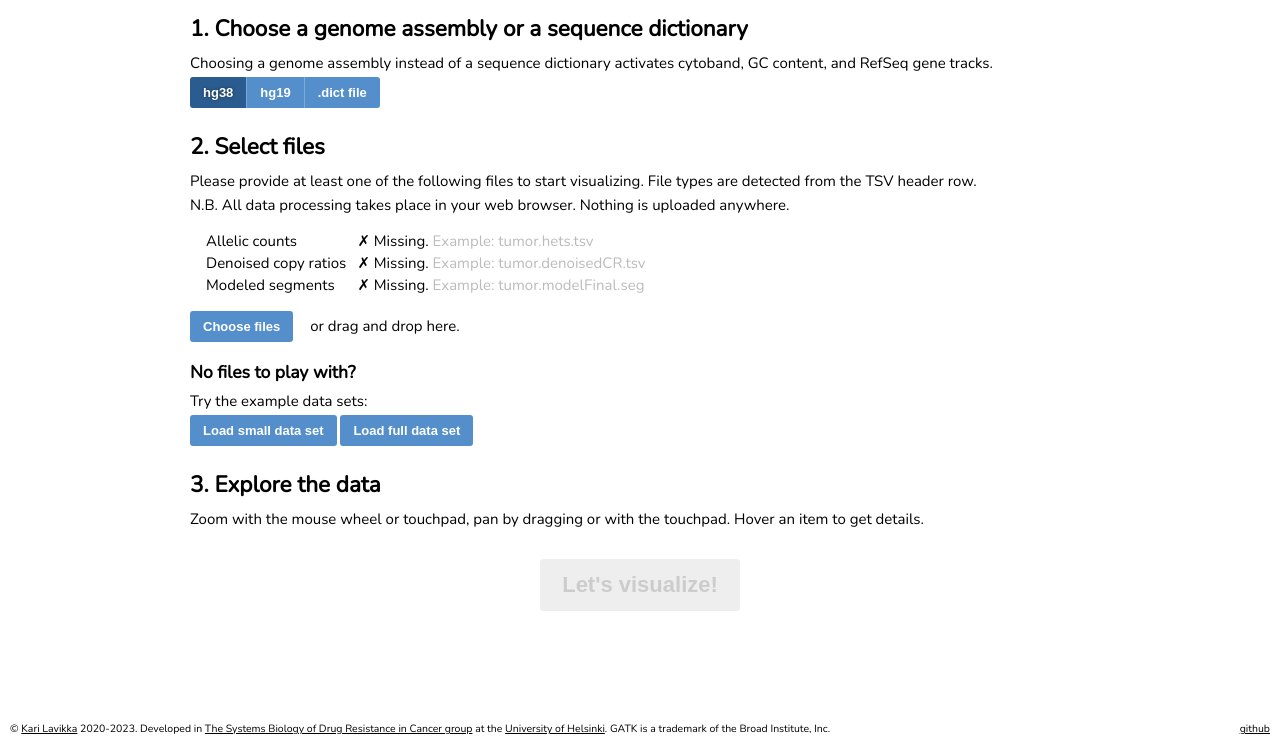
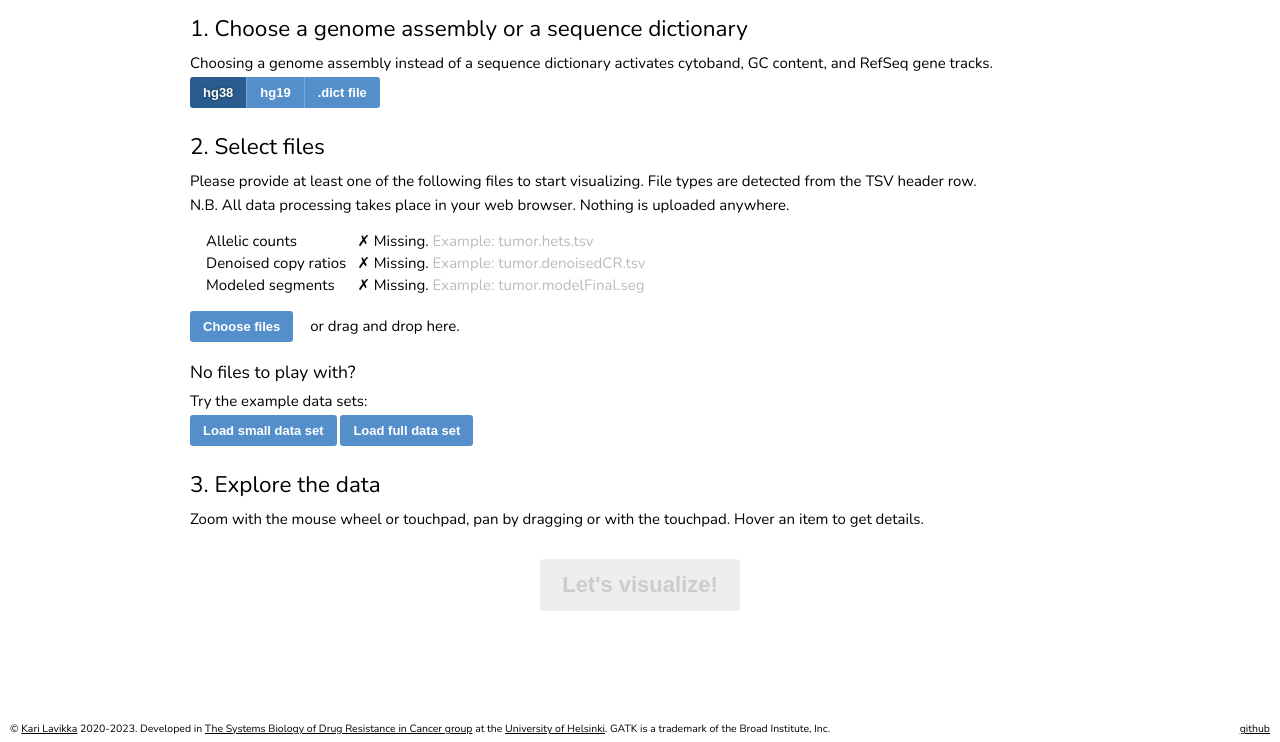
Before and after one commit to genome-spy/segment-model-spy, a website built with Vite: page src/index.html in a window 1280 px wide. Shown: the part 58-800 px from the top of the page. Built offline with nearby package versions, Linux system fonts and the light colour scheme.

Commit message:
fix: blurry h1,h2,h3 fonts

```diff
--- a/src/style.scss
+++ b/src/style.scss
@@ -1,4 +1,4 @@
-@import url("https://fonts.googleapis.com/css?family=Nunito&display=swap");
+@import url("https://fonts.googleapis.com/css2?family=Nunito&display=swap");
 
 $gutter: 10px;
 
@@ -80,6 +80,12 @@ h2,
 h3 {
     margin-bottom: 0.4em;
     margin-top: 1em;
+}
+
+h1,
+h2,
+h3 {
+    font-weight: normal;
 }
 
 p {
```
